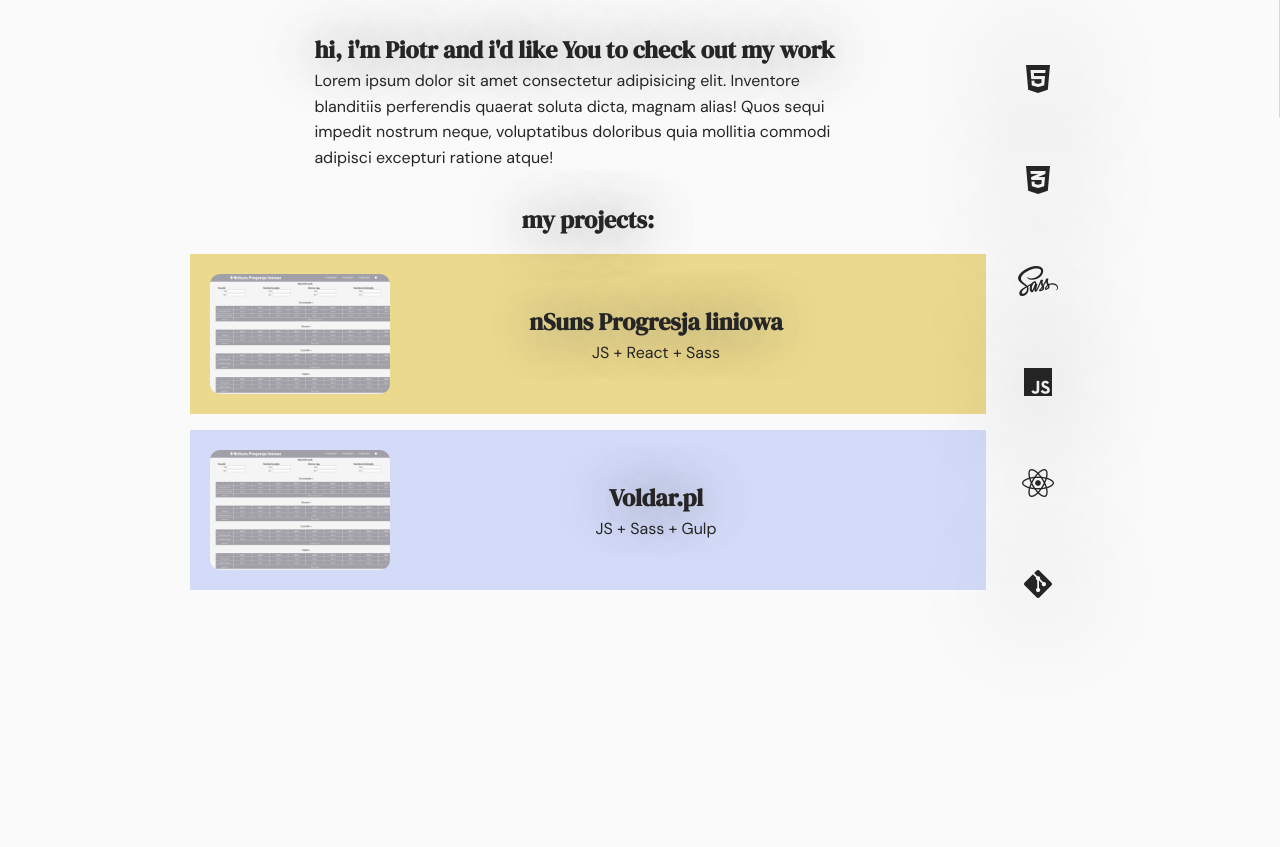
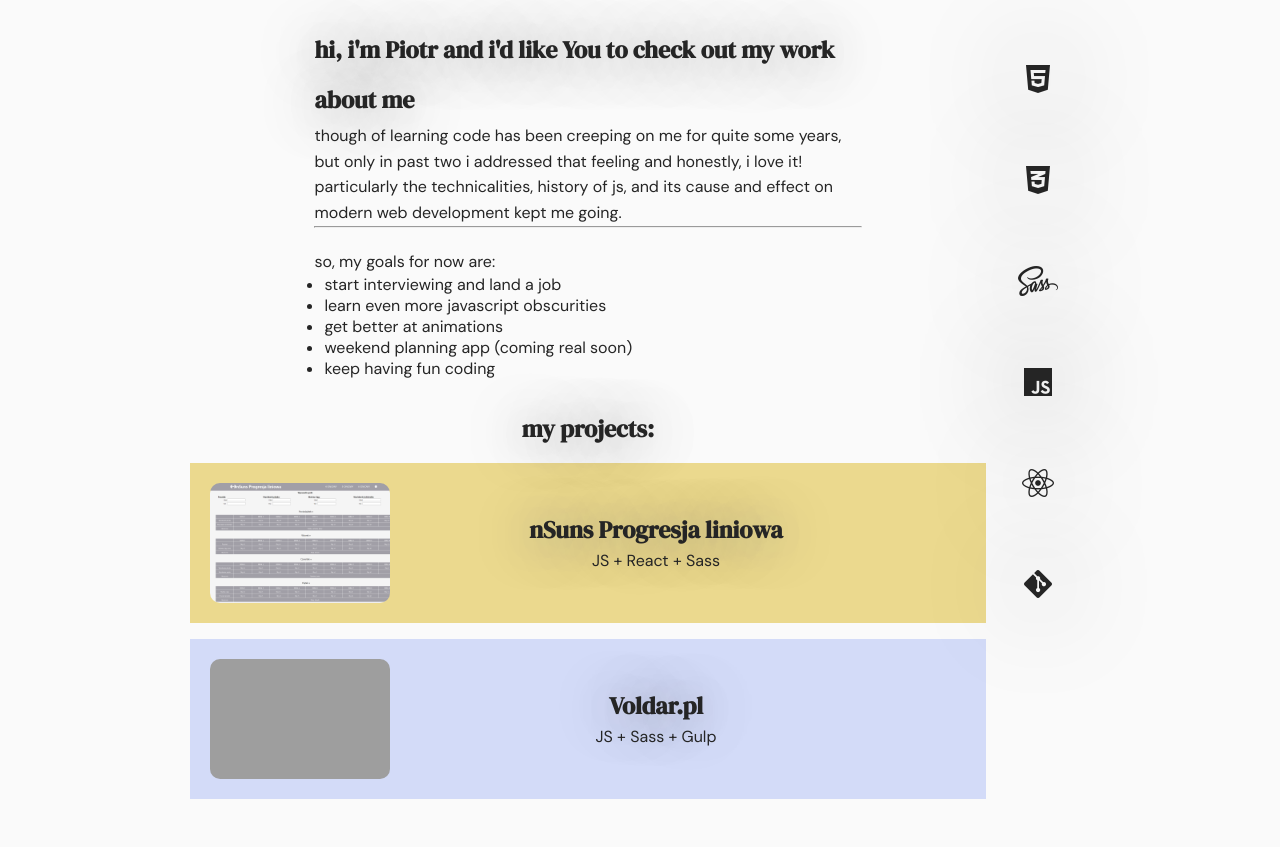
Before and after one commit to pmat0/portfolio, a website built with Vite: page index.html in a window 1280 px wide. Shown: the part 70-917 px from the top of the page. Before the commit the page ends 800 px from the top, so only its background shows below. Built offline with nearby package versions, Linux system fonts and the light colour scheme; grey boxes are pictures that could not be loaded.

Commit message:
finishing page asap
work under time pressure

```diff
--- a/index.html
+++ b/index.html
@@ -28,7 +28,7 @@
         <ul>
           <li>
             <a
-              href="https://github.com/Juicydape"
+              href="https://github.com/pmat0"
               class="desktop-nav__item"
               target="_blank"
               >github</a
@@ -37,11 +37,11 @@
           <!-- <li>
             <a href="#" class="desktop-nav__item" target="_blank">linkedIn</a>
           </li> -->
+          <!-- <li>
+            <a href="#" class="desktop-nav__item" target="_blank">contact</a>
+          </li> -->
           <li>
-            <a href="#" class="desktop-nav__item" target="_blank">contact</a>
-          </li>
-          <li>
-            <a href="#" class="desktop-nav__item" target="_blank">resume</a>
+            <a href="./assets/EN_CV.pdf" class="desktop-nav__item">resume</a>
           </li>
         </ul>
       </nav>
@@ -50,7 +50,7 @@
       <ul>
         <li>
           <a
-            href="https://github.com/Juicydape"
+            href="https://github.com/pmat0"
             class="mobile-nav__item"
             target="_blank"
             >github</a
@@ -59,10 +59,12 @@
         <!-- <li>
           <a href="#" class="mobile-nav__item" target="_blank">linkedIn</a>
         </li> -->
+        <!-- <li>
+          <a href="#" class="mobile-nav__item" target="_blank">contact</a>
+        </li> -->
         <li>
-          <a href="#" class="mobile-nav__item" target="_blank">contact</a>
+          <a href="./assets/EN_CV.pdf" class="mobile-nav__item">resume</a>
         </li>
-        <li><a href="#" class="mobile-nav__item" target="_blank">resume</a></li>
       </ul>
     </nav>
 
@@ -82,29 +84,46 @@
       <section class="content">
         <div class="content__about">
           <h1>hi, i'm Piotr and i'd like You to check out my work</h1>
+          <h2>about me</h2>
           <p>
-            Lorem ipsum dolor sit amet consectetur adipisicing elit. Inventore
-            blanditiis perferendis quaerat soluta dicta, magnam alias! Quos
-            sequi impedit nostrum neque, voluptatibus doloribus quia mollitia
-            commodi adipisci excepturi ratione atque!
+            though of learning code has been creeping on me for quite some
+            years, but only in past two i addressed that feeling and honestly, i
+            love it! particularly the technicalities, history of js, and its
+            cause and effect on modern web development kept me going.
           </p>
+          <hr />
+          <br />
+          <p>so, my goals for now are:</p>
+          <ul>
+            <li>start interviewing and land a job</li>
+            <li>learn even more javascript obscurities</li>
+            <li>get better at animations</li>
+            <li>weekend planning app (coming real soon)</li>
+            <li>keep having fun coding</li>
+          </ul>
         </div>
         <div class="content__projects">
           <h2>my projects:</h2>
-          <div class="content__project-card">
+          <a href="https://pmat.pl/nsuns"
+            ><div class="content__project-card">
               <div class="project__thumbnail"></div>
               <div class="project__text-content">
                 <h2 class="project__title">nSuns Progresja liniowa</h2>
                 <p class="project__stack">JS + React + Sass</p>
               </div>
-          </div>
-          <div class="content__project-card content__project-card--2nd-project">
-            <div class="project__thumbnail"></div>
+            </div></a
+          >
+          <a href="https://pmat.pl/voldar"
+            ><div
+              class="content__project-card content__project-card--2nd-project"
+            >
+              <div class="project__thumbnail project__thumbnail--2nd-project"></div>
               <div class="project__text-content">
                 <h2 class="project__title">Voldar.pl</h2>
                 <p class="project__stack">JS + Sass + Gulp</p>
               </div>
-          </div>
+            </div></a
+          >
         </div>
       </section>
     </main>
--- a/src/scss/style.scss
+++ b/src/scss/style.scss
@@ -110,9 +110,20 @@
 }
 
 .content {
+  a {
+    text-decoration: none;
+    color: var(--black-01)
+  }
   &__about {
     margin: 0 auto;
     max-width: 25ch;
+
+    h2 {
+      margin-top: 0.6em;
+      margin-bottom: 0.2em;
+    } li {
+      margin-left: 10px;
+    }
   }
 
   &__projects {
@@ -151,6 +162,10 @@
     width: 180px;
     background-size: cover;
     border-radius: 10px;
+
+    &--2nd-project {
+      background-image: url("../img/voldar.png");
+    }
   }
 
   &__stack {
```
Also changed, not shown: 1 other file. Lines whose indentation alone changed are shown as unchanged.
